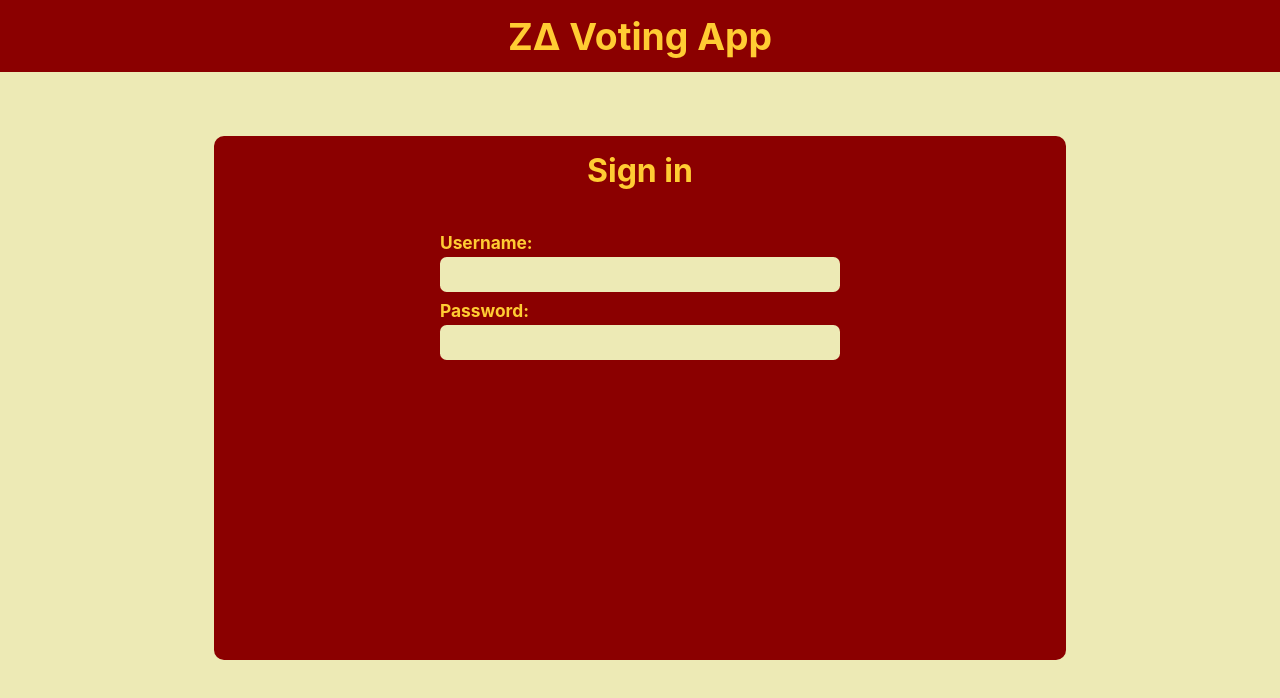
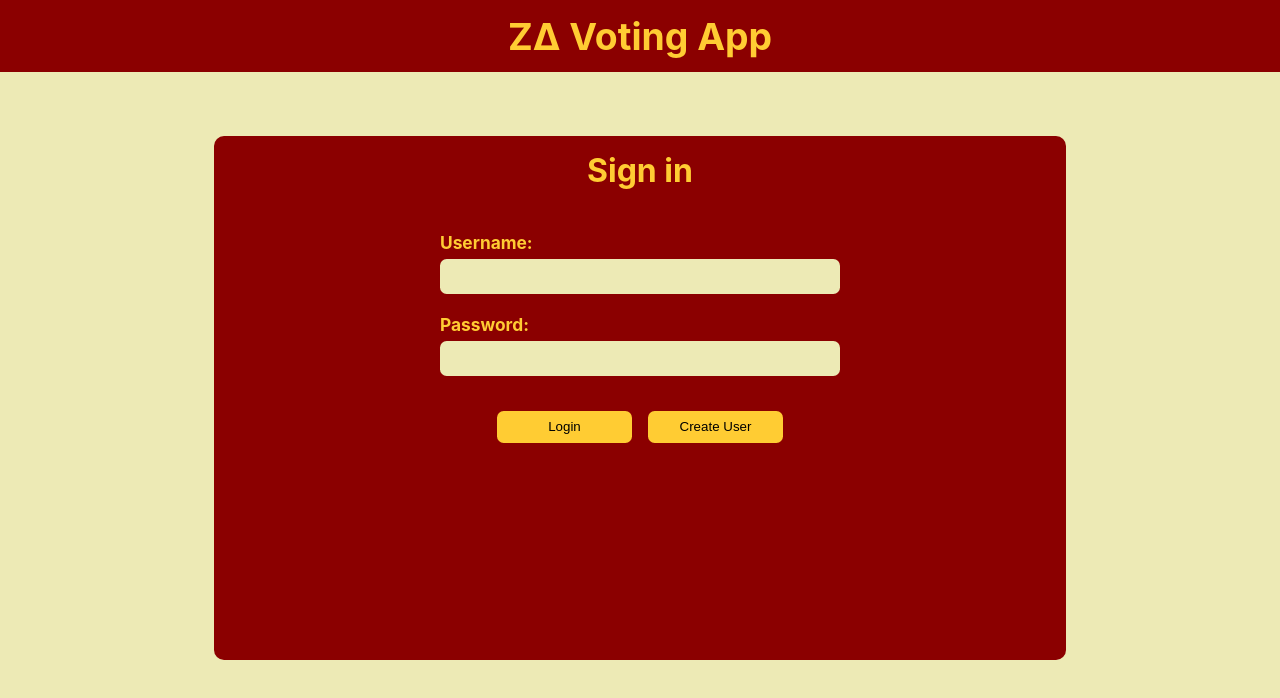
Before and after one commit to gavinhewitt03/ZD-Voting-App, a React (Create React App) app in the folder voting-fe/: page / in a window 1280 px wide. Shown: the top 698 px of the page. Built offline with nearby package versions, Linux system fonts and the light colour scheme.

Commit message:
login page almost complete

```diff
--- a/voting-fe/src/assets/main.css
+++ b/voting-fe/src/assets/main.css
@@ -47,20 +47,10 @@ p {
     margin: 0pt;
 }
 
-button {
-    display: flex;
-    width: 170px;
-    height: 38px;
-    align-items: center;
-    justify-content: center;
-    border: black;
-    background: #8B0000;
-}
-
 input {
     background-color: #EDEAB5;
-    margin-top: 4px;
-    margin-bottom: 8px;
+    margin-top: 6px;
+    margin-bottom: 20px;
     height: 35px;
     width: 400px;
     border: #8B0000;
@@ -70,6 +60,12 @@ input {
     -moz-box-sizing: border-box;    /* Firefox, other Gecko */
     box-sizing: border-box;         /* Opera/IE 8+ */
     color: #8B0000;
+}
+
+.center {
+    display: block;
+    text-align: center;
+    align-items: center;
 }
 
 .navbar {
@@ -101,3 +97,28 @@ input {
     font-weight: bold;
     text-align: left;
 }
+
+.red-button {
+    display: inline-block;
+    margin: auto;
+    width: 135px;
+    height: 32px;
+    align-items: center;
+    justify-content: center;
+    border: black;
+    border-radius: 5pt;
+    background: #8B0000;
+    color: white;
+}
+
+.yellow-button {
+    display: inline-block;
+    margin: auto;
+    width: 135px;
+    height: 32px;
+    align-items: center;
+    justify-content: center;
+    border: black;
+    border-radius: 5pt;
+    background: #FC3;
+}
--- /dev/null
+++ b/voting-fe/src/components/Button.jsx
@@ -0,0 +1,18 @@
+function styleSelector(style) {
+    switch(style) {
+        case "red": return "red-button";
+        case "yellow": return "yellow-button";
+        default: return "red-button";
+    }
+}
+
+export function Button({ label, clickFunc, style }) {
+    return(
+        <button
+            onClick={ clickFunc }
+            className={ styleSelector(style) }
+        >
+            {label}
+        </button>
+    );
+}
--- a/voting-fe/src/pages/LoginPage.jsx
+++ b/voting-fe/src/pages/LoginPage.jsx
@@ -1,5 +1,6 @@
 import React, { useState } from 'react';
 import { Header } from '../components/Header'
+import { Button } from '../components/Button'
 
 function Login() {
     const [userName, setUserName] = useState("");
@@ -13,7 +14,7 @@ function Login() {
         <div className='login'>
             <h2>Sign in</h2>
 
-            <div style={{display: 'block', textAlign: 'center'}}>
+            <div className="center">
                 <div style={{display: 'inline-block'}}>
                     <p className='login-text'>Username:</p>
                     <input
@@ -31,7 +32,20 @@ function Login() {
                         onChange={(event) => updateValue(event, setPassword)}
                     />
                 </div>
+            </div>
 
+            <div className='center' style={{marginTop: '15px'}}>
+                <Button
+                    label="Login"
+                    clickFunc={() => {}}
+                    style="yellow"
+                />
+                &emsp;
+                <Button
+                    label="Create User"
+                    clickFunc={() => {}}
+                    style="yellow"
+                />
             </div>
         </div>
     );
```
